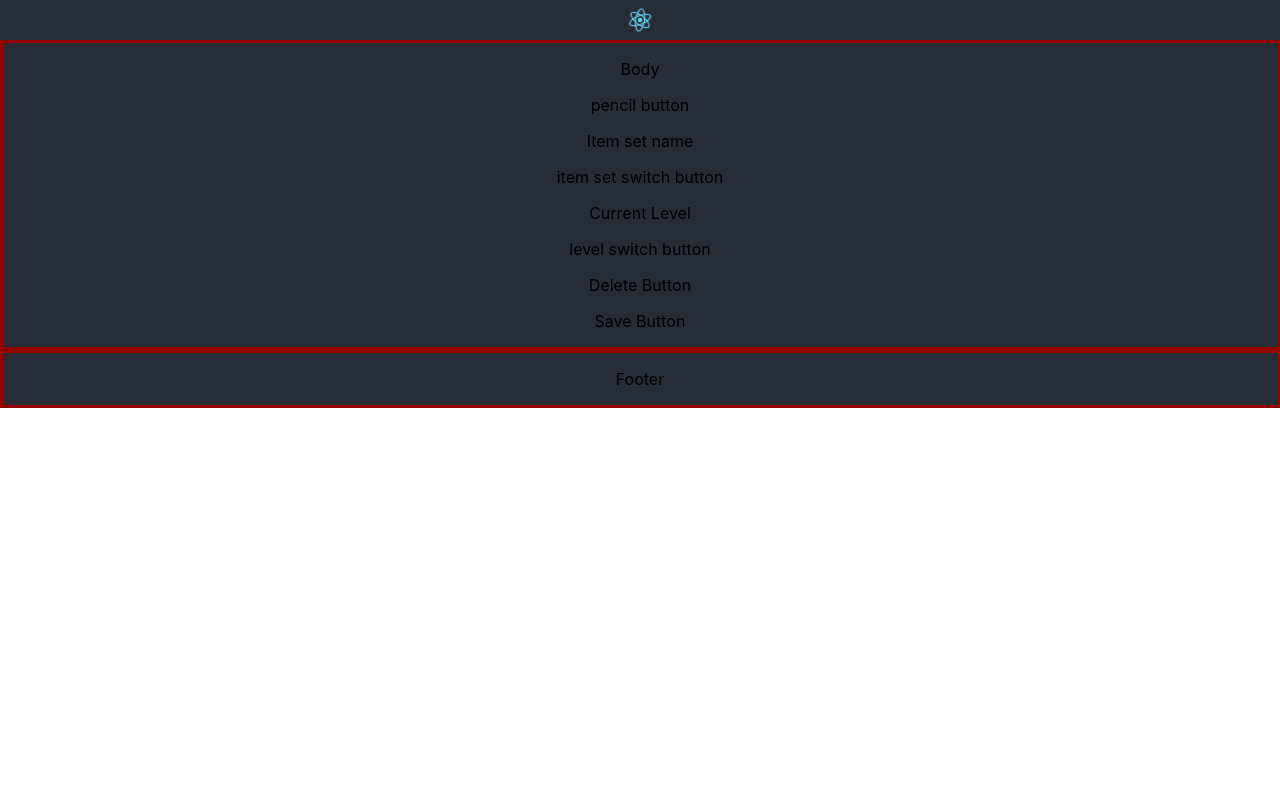
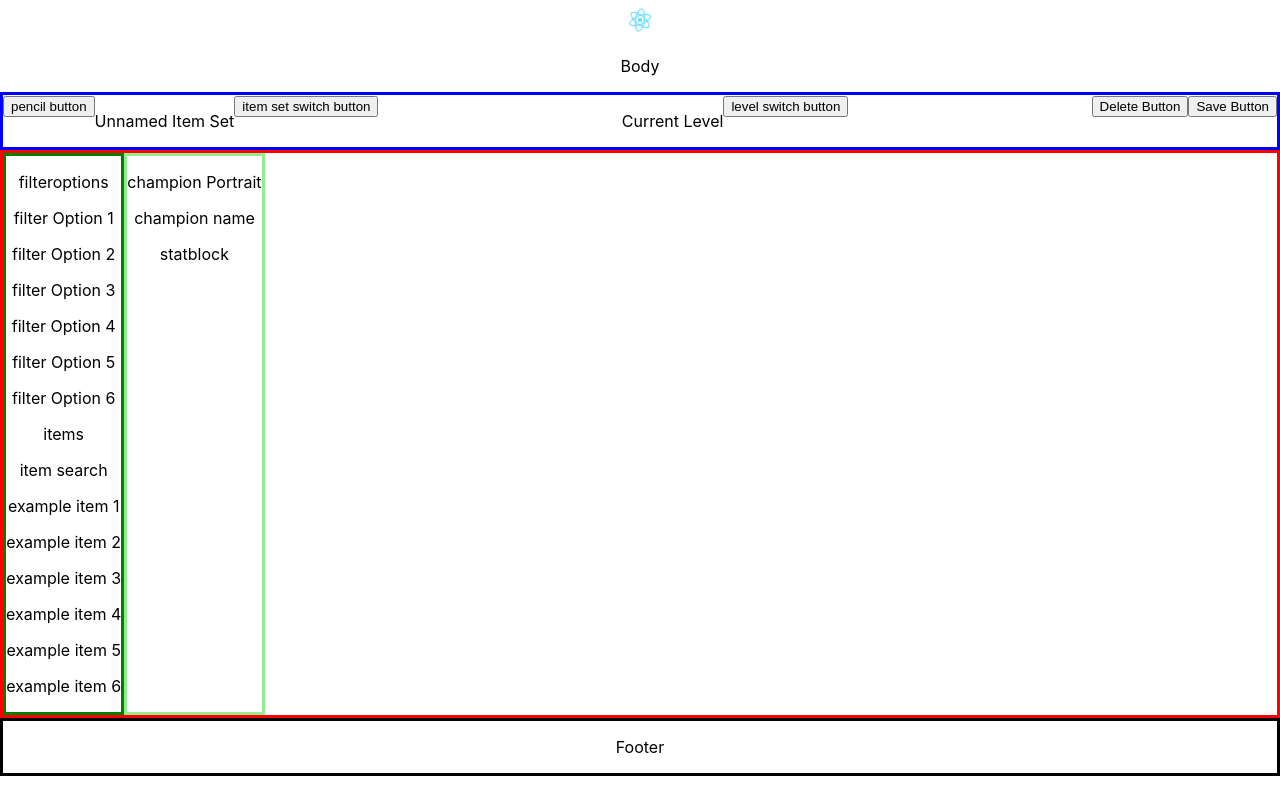
Before and after one commit to MatchewXD/League-Stats, a React (Create React App) app: page / in a window 1280 px wide. Built offline with nearby package versions, Linux system fonts and the light colour scheme.

Commit message:
Working on structuring the item builder page. Adding all the pieces and moving them around the page to look similar to leagues item builder page

```diff
--- a/src/App.css
+++ b/src/App.css
@@ -1,6 +1,6 @@
 .App {
   text-align: center;
-  background-color: #282c34;
+  /* background-color: #282c34; */
 }
 
 .App-logo {
@@ -27,11 +27,11 @@
 }
 
 .App-body {
-  border: solid #970000;
+  /* border: solid #970000; */
 }
 
 .App-footer {
-  border: solid #970000
+  border: solid black
 }
 
 .App-link {
@@ -47,3 +47,43 @@
     transform: rotate(360deg);
   }
 }
+
+.section1 {
+  border: blue solid;
+  display: flex;
+  justify-content: space-between;
+}
+
+.section1a {
+  /* border: lightblue solid; */
+  display: flex;
+}
+
+.section2 {
+  border: red solid;
+  display: flex;
+}
+
+.section2a {
+  border: green solid;
+  /* display: flex; */
+  /* justify-content: space-around; */
+}
+
+.section2b {
+  border: lightgreen solid;
+}
+
+.filteroptions {
+  /* border: lightcoral solid; */
+}
+
+.itemsetname {
+  display: flex;
+  /* border: #61dafb solid; */
+}
+
+.level {
+  display: flex;
+  /* border: red solid */
+}
--- a/src/components/App.js
+++ b/src/components/App.js
@@ -22,27 +22,70 @@ class App extends React.Component {
           <div className="section1">
             <div className="itemsetname">
               <div className="pencil-button">
-                <p>pencil button</p>
+                <button>pencil button</button>
               </div>
-              <p>Item set name</p>
+              <p>Unnamed Item Set</p>
               <div className="itemsetswitch-button">
-                <p>item set switch button</p>
+                <button>item set switch button</button>
               </div>
             </div>
             <div className="level">
               <p>Current Level</p>
               <div className="levelswitch-button">
-                <p>level switch button</p>
+                <button>level switch button</button>
               </div>
             </div>
-            <div className="delete-button">
-              <p>Delete Button</p>
-            </div>
-            <div className="save-button">
-              <p>Save Button</p>
+            <div className="section1a">
+              <div className="delete-button">
+                <button>Delete Button</button>
+              </div>
+              <div className="save-button">
+                <button>Save Button</button>
+              </div>
             </div>
           </div>
           <div className="section2">
+            <div className="section2a">
+              <div className="filteroptions">
+                <p>filteroptions</p>
+                <div className="foption"><p>filter Option 1</p></div>
+                <div className="foption"><p>filter Option 2</p></div>
+                <div className="foption"><p>filter Option 3</p></div>
+                <div className="foption"><p>filter Option 4</p></div>
+                <div className="foption"><p>filter Option 5</p></div>
+                <div className="foption"><p>filter Option 6</p></div>
+              </div>
+              <div className="items">
+                <p>items</p>
+                <div className="itemsearch">
+                  <p>item search</p>
+                </div>
+                <div className="item"><p>example item 1</p></div>
+                <div className="item"><p>example item 2</p></div>
+                <div className="item"><p>example item 3</p></div>
+                <div className="item"><p>example item 4</p></div>
+                <div className="item"><p>example item 5</p></div>
+                <div className="item"><p>example item 6</p></div>
+              </div>
+            </div>
+            <div className="section2b">
+              <div className="section2b1">
+                <div className="championportrait">
+                  <p>champion Portrait</p>
+                </div>
+                <div className="championname">
+                  <p>champion name</p>
+                </div>
+              </div>
+              <div className="section2b2">
+                <div className="statblock">
+                  <p>statblock</p>
+                </div>
+              </div>
+
+            </div>
+          </div>
+          <div className="section3">
 
           </div>
         </div>
```
